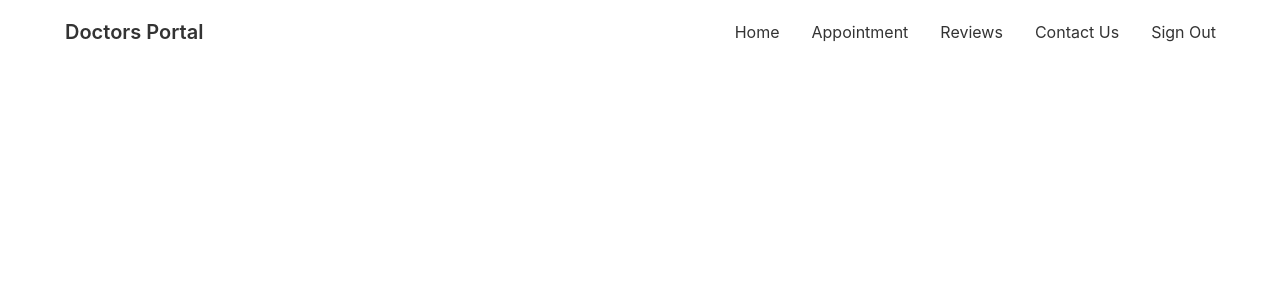
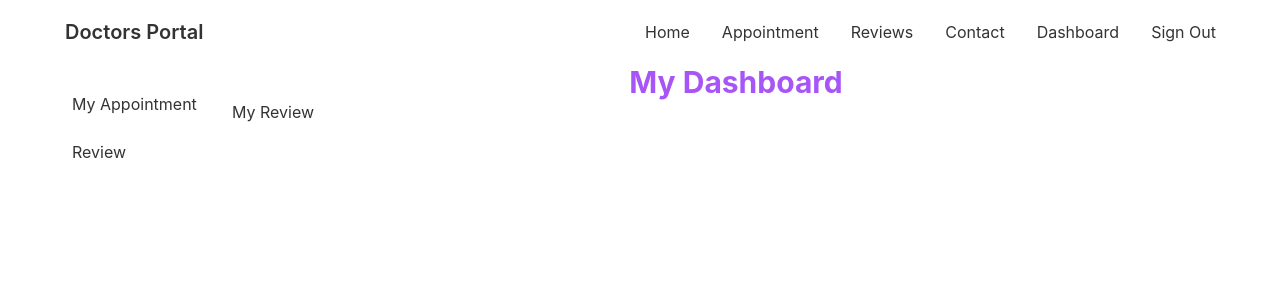
Before and after one commit to forhad-eng/doctors-portal, a React (Create React App) app: page /dashboard/review in a window 1280 px wide. Shown: the top 300 px of the page. Built offline with nearby package versions, Linux system fonts and the light colour scheme; no server answers; sample sign-in values are in the browser's storage.

Commit message:
dashboard system implemented

```diff
--- a/src/App.js
+++ b/src/App.js
@@ -1,5 +1,8 @@
 import { Route, Routes } from 'react-router-dom'
 import Appointment from './Pages/Appointment/Appointment'
+import Dashboard from './Pages/Dashboard/Dashboard'
+import MyAppointment from './Pages/Dashboard/MyAppointment'
+import MyReview from './Pages/Dashboard/MyReview'
 import Home from './Pages/Home/Home'
 import Login from './Pages/Login/Login'
 import RequireAuth from './Pages/Login/RequireAuth'
@@ -21,6 +24,17 @@ function App() {
                         </RequireAuth>
                     }
                 />
+                <Route
+                    path="/dashboard"
+                    element={
+                        <RequireAuth>
+                            <Dashboard />
+                        </RequireAuth>
+                    }
+                >
+                    <Route index element={<MyAppointment />} />
+                    <Route path="review" element={<MyReview />} />
+                </Route>
                 <Route path="/login" element={<Login />} />
                 <Route path="/register" element={<Signup />} />
             </Routes>
--- /dev/null
+++ b/src/Pages/Dashboard/Dashboard.js
@@ -0,0 +1,27 @@
+import React from 'react'
+import { Link, Outlet } from 'react-router-dom'
+
+const Dashboard = () => {
+    return (
+        <div class="drawer drawer-mobile">
+            <input id="dashboard-sidebar" type="checkbox" class="drawer-toggle" />
+            <div class="drawer-content">
+                <h2 className="text-3xl text-center font-bold text-purple-500">My Dashboard</h2>
+                <Outlet />
+            </div>
+            <div class="drawer-side">
+                <label for="dashboard-sidebar" class="drawer-overlay"></label>
+                <ul class="menu p-4 overflow-y-auto w-48 bg-base-100 text-base-content">
+                    <li>
+                        <Link to="/dashboard">My Appointment</Link>
+                    </li>
+                    <li>
+                        <Link to="/dashboard/review">Review</Link>
+                    </li>
+                </ul>
+            </div>
+        </div>
+    )
+}
+
+export default Dashboard
--- /dev/null
+++ b/src/Pages/Dashboard/MyAppointment.js
@@ -0,0 +1,43 @@
+import React from 'react'
+import { useAuthState } from 'react-firebase-hooks/auth'
+import { useQuery } from 'react-query'
+import { auth } from '../../firebase.init'
+import LoadingSpinner from '../Shared/LoadingSpinner'
+
+const MyAppointment = () => {
+    const [user] = useAuthState(auth)
+    const { data, isLoading } = useQuery('bookings', () =>
+        fetch(`http://localhost:5000/booking?patient=${user.email}`).then(res => res.json())
+    )
+
+    if (isLoading) {
+        return <LoadingSpinner />
+    }
+
+    return (
+        <div class="overflow-x-auto mt-3">
+            <table class="table table-compact w-full">
+                <thead>
+                    <tr>
+                        <th>#</th>
+                        <th>Service</th>
+                        <th>Date</th>
+                        <th>Slot</th>
+                    </tr>
+                </thead>
+                <tbody>
+                    {data.map((book, index) => (
+                        <tr>
+                            <th>{index + 1}</th>
+                            <td>{book?.treatment}</td>
+                            <td>{book?.date}</td>
+                            <td>{book?.slot}</td>
+                        </tr>
+                    ))}
+                </tbody>
+            </table>
+        </div>
+    )
+}
+
+export default MyAppointment
--- /dev/null
+++ b/src/Pages/Dashboard/MyReview.js
@@ -0,0 +1,11 @@
+import React from 'react'
+
+const MyReview = () => {
+    return (
+        <div>
+            <h2>My Review</h2>
+        </div>
+    )
+}
+
+export default MyReview
--- a/src/Pages/Shared/Navbar.js
+++ b/src/Pages/Shared/Navbar.js
@@ -7,9 +7,39 @@ import { auth } from '../../firebase.init'
 const Navbar = () => {
     const [user] = useAuthState(auth)
 
+    const menuItems = (
+        <>
+            <li>
+                <Link to="/home">Home</Link>
+            </li>
+            <li>
+                <Link to="/appointment">Appointment</Link>
+            </li>
+            <li>
+                <Link to="/reviews">Reviews</Link>
+            </li>
+            <li>
+                <Link to="/contact">Contact</Link>
+            </li>
+            {user && (
+                <li>
+                    <Link to="/dashboard">Dashboard</Link>
+                </li>
+            )}
+            {user ? (
+                <li>
+                    <button onClick={() => signOut(auth)}>Sign Out</button>
+                </li>
+            ) : (
+                <li>
+                    <Link to="/login">Login</Link>
+                </li>
+            )}
+        </>
+    )
     return (
         <div>
-            <div class="navbar bg-base-100">
+            <div class="navbar flex justify-between bg-base-100">
                 <div class="navbar-start">
                     <div class="dropdown">
                         <label tabIndex="0" class="btn btn-ghost lg:hidden">
@@ -32,57 +62,33 @@ const Navbar = () => {
                             tabIndex="0"
                             class="menu menu-compact dropdown-content mt-3 p-2 shadow bg-base-100 rounded-box w-52"
                         >
-                            <li>
-                                <Link to="/home">Home</Link>
-                            </li>
-                            <li>
-                                <Link to="/appointment">Appointment</Link>
-                            </li>
-                            <li>
-                                <Link to="/reviews">Reviews</Link>
-                            </li>
-                            <li>
-                                <Link to="/contact">Contact Us</Link>
-                            </li>
-                            {user ? (
-                                <li>
-                                    <button onClick={() => signOut(auth)}>Sign Out</button>
-                                </li>
-                            ) : (
-                                <li>
-                                    <Link to="/login">Login</Link>
-                                </li>
-                            )}
+                            {menuItems}
                         </ul>
                     </div>
                     <Link to="/" class="btn btn-ghost normal-case text-xl">
                         Doctors Portal
                     </Link>
                 </div>
-                <div class="navbar-end hidden lg:flex">
-                    <ul class="menu menu-horizontal p-0">
-                        <li>
-                            <Link to="/home">Home</Link>
-                        </li>
-                        <li>
-                            <Link to="/appointment">Appointment</Link>
-                        </li>
-                        <li>
-                            <Link to="/reviews">Reviews</Link>
-                        </li>
-                        <li>
-                            <Link to="/contact">Contact Us</Link>
-                        </li>
-                        {user ? (
-                            <li>
-                                <button onClick={() => signOut(auth)}>Sign Out</button>
-                            </li>
-                        ) : (
-                            <li>
-                                <Link to="/login">Login</Link>
-                            </li>
-                        )}
-                    </ul>
+                <div class="hidden lg:flex">
+                    <ul class="menu menu-horizontal p-0">{menuItems}</ul>
+                </div>
+                <div class="flex lg:hidden">
+                    <label tabIndex="1" for="dashboard-sidebar" class="btn btn-ghost">
+                        <svg
+                            xmlns="http://www.w3.org/2000/svg"
+                            class="h-5 w-5"
+                            fill="none"
+                            viewBox="0 0 24 24"
+                            stroke="currentColor"
+                        >
+                            <path
+                                stroke-linecap="round"
+                                stroke-linejoin="round"
+                                stroke-width="2"
+                                d="M4 6h16M4 12h8m-8 6h16"
+                            />
+                        </svg>
+                    </label>
                 </div>
             </div>
         </div>
```
